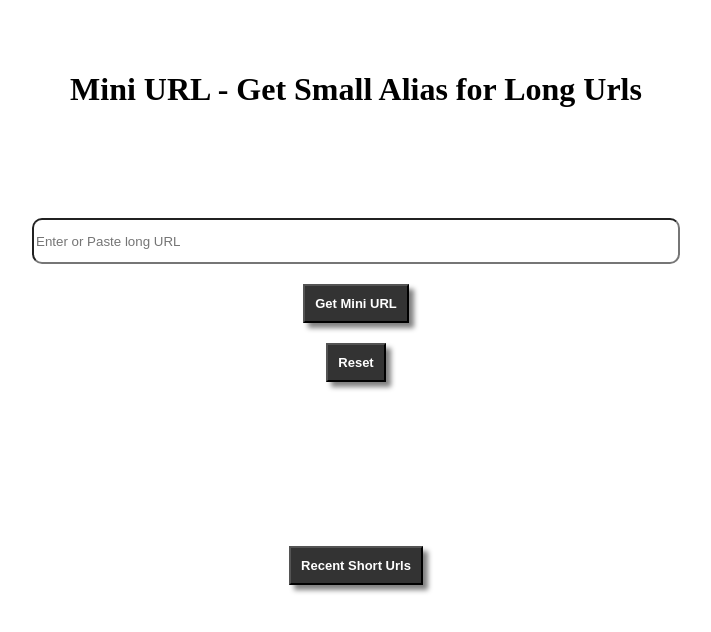
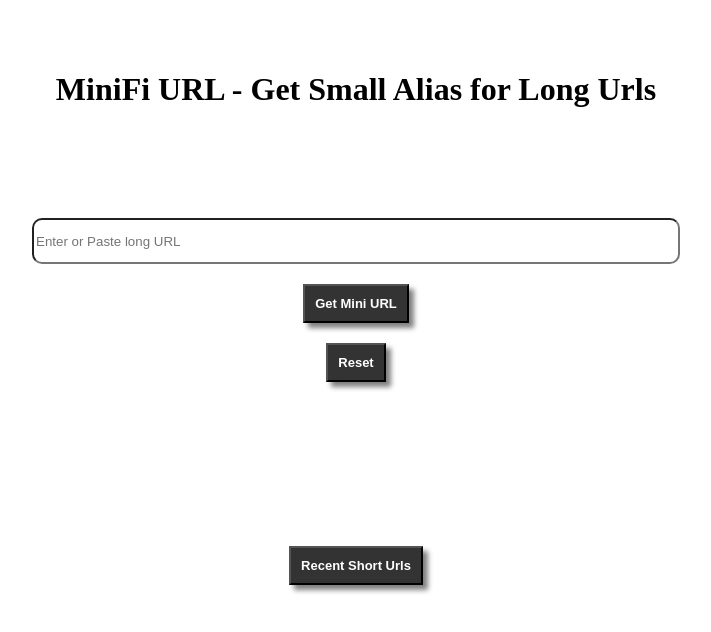
Before and after one commit to PrafulAnand/miniUrl, a website: page public/index.html in a window 1280 px wide. Shown: the whole page, without its empty margins (284-995 px from the left). Drawn offline with Linux system fonts and the light colour scheme.

Commit message:
updated h1

```diff
--- a/public/index.html
+++ b/public/index.html
@@ -9,7 +9,7 @@
 </head>
 <body>
     <header>
-        <h1 class ="miniUrl-title">Mini URL - Get Small Alias for Long Urls</h1>
+        <h1 class ="miniUrl-title">MiniFi URL - Get Small Alias for Long Urls</h1>
     </header>
     <div class = "url-Container">
         <input type ="text" class ="url-textBox" id="urlInput" placeholder="Enter or Paste long URL">
```
